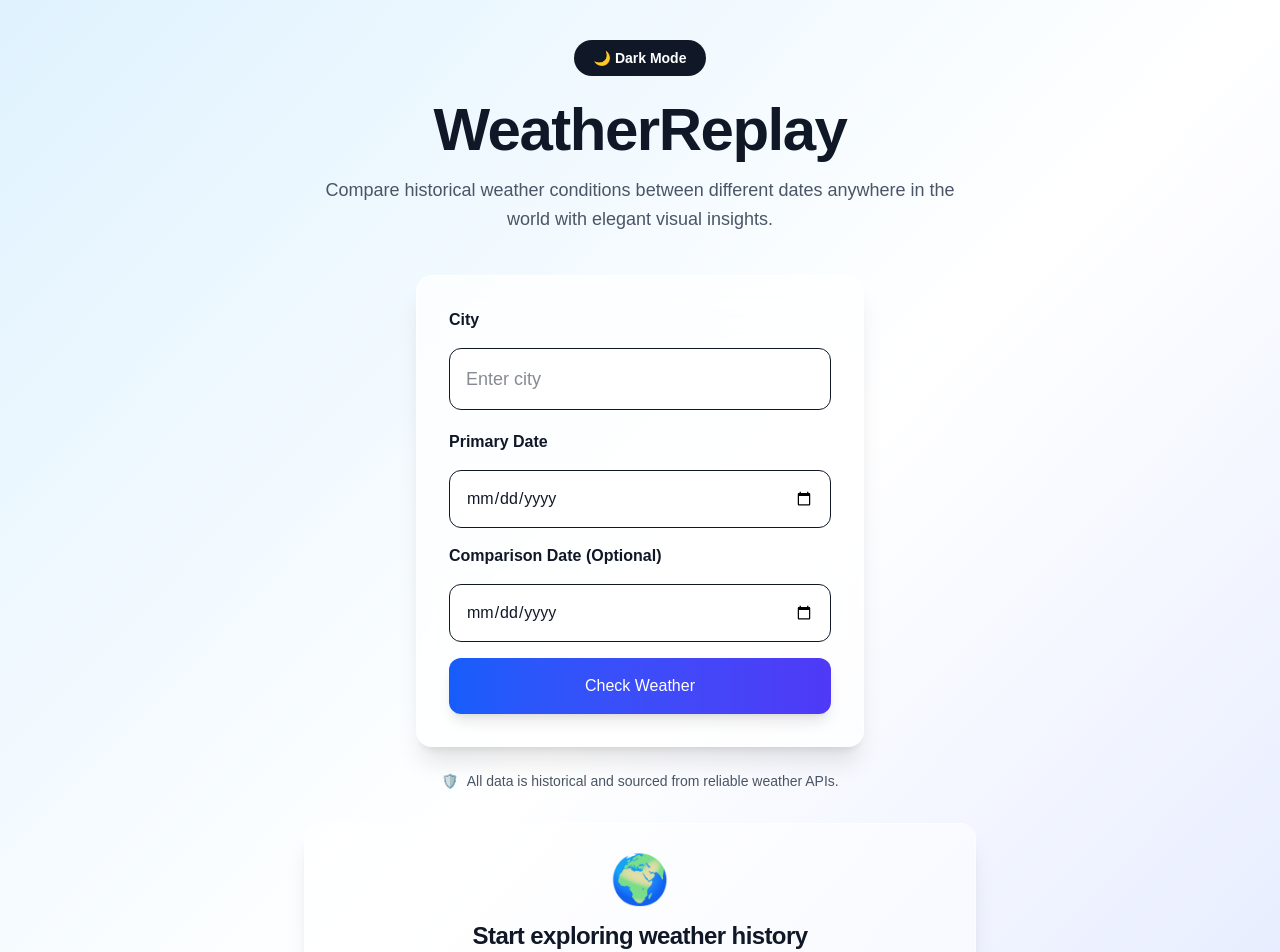
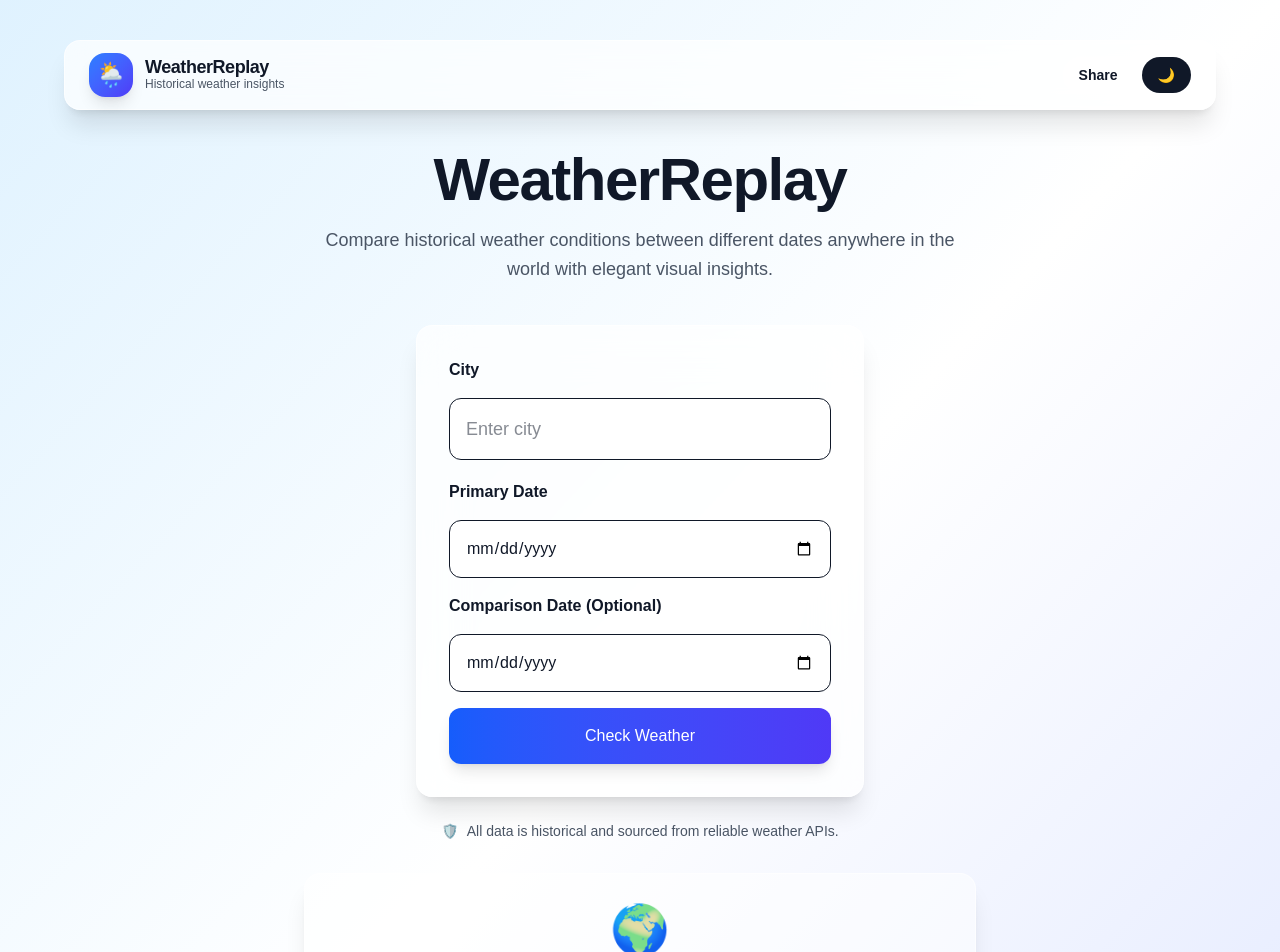
Before and after one commit to ocerva/weather-replay, a Next.js app: page / in a window 1280 px wide. Shown: the top 952 px of the page. Built offline with nearby package versions, Linux system fonts and the light colour scheme.

Commit message:
Improve city dropdown design

```diff
--- a/app/layout.tsx
+++ b/app/layout.tsx
@@ -13,8 +13,9 @@ const geistMono = Geist_Mono({
 });
 
 export const metadata: Metadata = {
-  title: "Create Next App",
-  description: "Generated by create next app",
+  title: "WeatherReplay",
+  description:
+    "A modern historical weather comparison app with visual insights, charts, and elegant weather data exploration.",
 };
 
 export default function RootLayout({
--- a/app/page.tsx
+++ b/app/page.tsx
@@ -48,6 +48,7 @@ export default function Home() {
   const [loading, setLoading] = useState(false);
   const [error, setError] = useState("");
   const [darkMode, setDarkMode] = useState(false);
+  const [shareMessage, setShareMessage] = useState("");
   const resultsRef = useRef<HTMLDivElement | null>(null);
 
   const pageBackground = darkMode
@@ -97,6 +98,31 @@ export default function Home() {
     );
 
     return response.json();
+  };
+
+  const handleShare = async () => {
+    const shareText = place
+      ? `Check out this historical weather comparison for ${place.name} on WeatherReplay.`
+      : "Check out WeatherReplay, a modern historical weather comparison app.";
+
+    const shareData = {
+      title: "WeatherReplay",
+      text: shareText,
+      url: window.location.href,
+    };
+
+    try {
+      if (navigator.share) {
+        await navigator.share(shareData);
+      } else {
+        await navigator.clipboard.writeText(window.location.href);
+        setShareMessage("Link copied to clipboard");
+        setTimeout(() => setShareMessage(""), 2500);
+      }
+    } catch {
+      setShareMessage("Sharing was cancelled");
+      setTimeout(() => setShareMessage(""), 2500);
+    }
   };
 
   const handleCheckWeather = async () => {
@@ -223,15 +249,38 @@ export default function Home() {
       : [];
 
   return (
-    <main className={`min-h-screen flex flex-col items-center justify-start px-4 py-10 md:p-10 ${pageBackground}`}>
+    <main className={`min-h-screen flex flex-col items-center justify-start px-4 py-6 md:p-10 ${pageBackground}`}>
+      <header className={`${cardBackground} mb-10 flex w-full max-w-6xl items-center justify-between rounded-2xl px-4 py-3 shadow-xl shadow-black/10 md:px-6`}>
+        <div className="flex items-center gap-3">
+          <div className="flex h-11 w-11 items-center justify-center rounded-2xl bg-gradient-to-br from-blue-500 to-indigo-600 text-2xl shadow-lg">
+            🌦️
+          </div>
+          <div>
+            <p className="text-lg font-black leading-none tracking-tight">WeatherReplay</p>
+            <p className={`text-xs ${mutedText}`}>Historical weather insights</p>
+          </div>
+        </div>
+
+        <div className="flex items-center gap-2">
+          <button
+            onClick={handleShare}
+            className={`hidden rounded-full px-4 py-2 text-sm font-semibold transition md:block ${
+              darkMode ? "bg-white/10 hover:bg-white/20" : "bg-white/80 hover:bg-white"
+            }`}
+          >
+            Share
+          </button>
+
           <button
             onClick={() => setDarkMode(!darkMode)}
-        className={`mb-6 rounded-full px-5 py-2 text-sm font-semibold transition ${
+            className={`rounded-full px-4 py-2 text-sm font-semibold transition ${
               darkMode ? "bg-white text-gray-900" : "bg-gray-900 text-white"
             }`}
           >
-        {darkMode ? "☀️ Light Mode" : "🌙 Dark Mode"}
+            {darkMode ? "☀️" : "🌙"}
           </button>
+        </div>
+      </header>
 
       <h1 className="mb-4 text-center text-5xl font-black tracking-tight md:text-6xl">
         WeatherReplay
@@ -315,10 +364,25 @@ export default function Home() {
         </div>
       </div>
 
-      <p className={`mt-6 flex items-center gap-2 text-sm ${mutedText}`}>
+      <div className="mt-6 flex flex-col items-center gap-3 text-center">
+        <p className={`flex items-center gap-2 text-sm ${mutedText}`}>
           <span>🛡️</span>
           All data is historical and sourced from reliable weather APIs.
         </p>
+
+        <button
+          onClick={handleShare}
+          className={`rounded-full px-5 py-2 text-sm font-semibold shadow-lg transition hover:scale-[1.02] md:hidden ${
+            darkMode ? "bg-white text-gray-900" : "bg-gray-900 text-white"
+          }`}
+        >
+          Share WeatherReplay
+        </button>
+
+        {shareMessage && (
+          <p className="text-sm font-semibold text-blue-500">{shareMessage}</p>
+        )}
+      </div>
 
       {error && (
         <div className="mt-6 rounded-xl bg-red-100 p-4 text-red-700">
@@ -424,7 +488,10 @@ export default function Home() {
       )}
 
       <footer className={`mt-14 pb-4 text-center text-sm ${mutedText}`}>
-        <p className="font-semibold">WeatherReplay</p>
+        <div className="mb-3 flex items-center justify-center gap-2">
+          <span className="text-xl">🌦️</span>
+          <p className="font-bold">WeatherReplay</p>
+        </div>
         <p className="mt-1">Historical weather comparisons powered by Open-Meteo data.</p>
         <p className="mt-1">Built as a modern weather history tool.</p>
       </footer>
```
Lines whose indentation alone changed are shown as unchanged.
